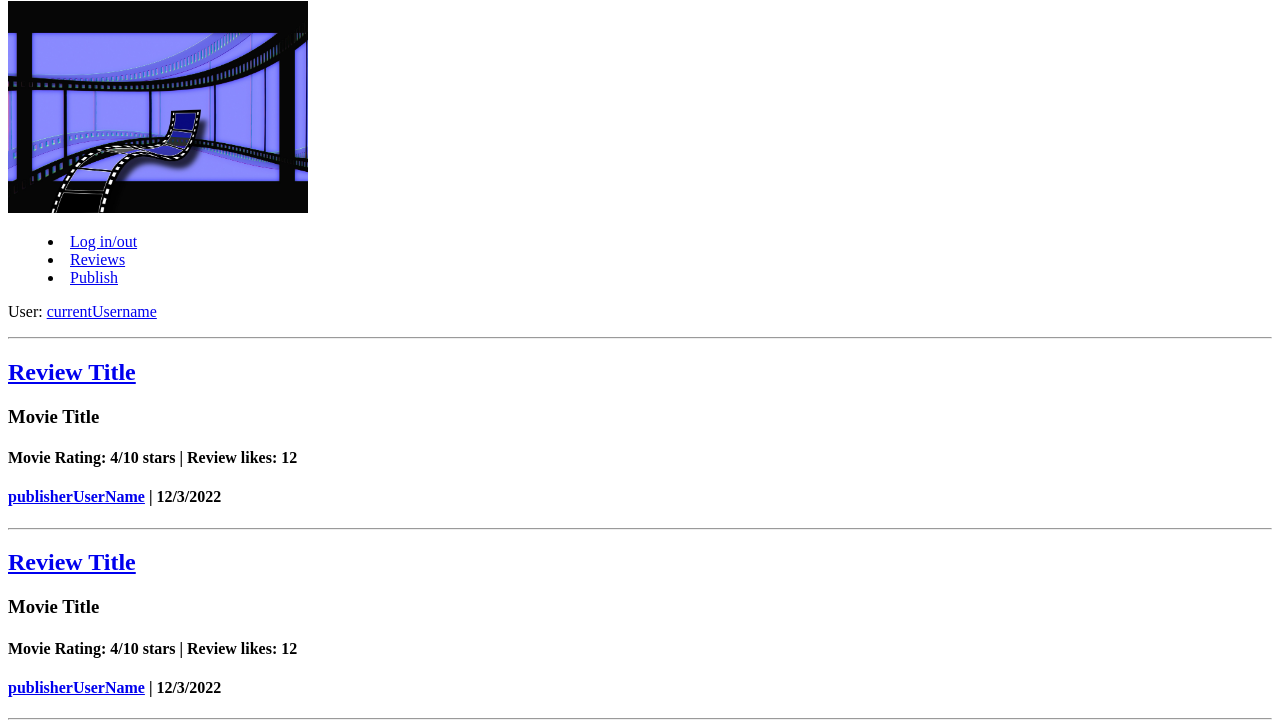
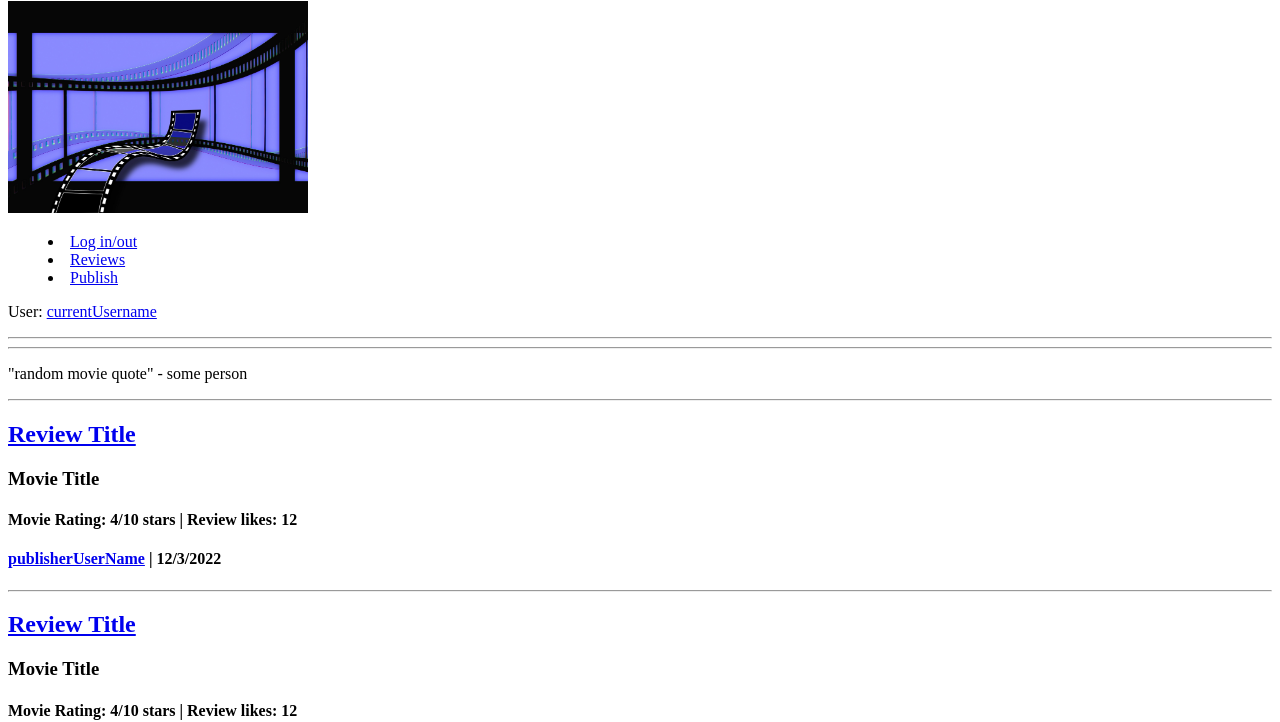
Before and after one commit to rockyRacoon73/startup, a plain HTML site: page reviews.html in a window 1280 px wide. Shown: the part 79-801 px from the top of the page. Drawn offline with Linux system fonts and the light colour scheme.

Commit message:
added space for 3rd party service to place quotes

```diff
--- a/reviews.html
+++ b/reviews.html
@@ -21,6 +21,10 @@
 
 
         <main>
+            <hr />
+            <p>"random movie quote" - some person</p>
+
+            <hr />
             <div>
                 <h2><a href="fullReview.html">Review Title</a></h2>
                 <h3>Movie Title</h3>
```
